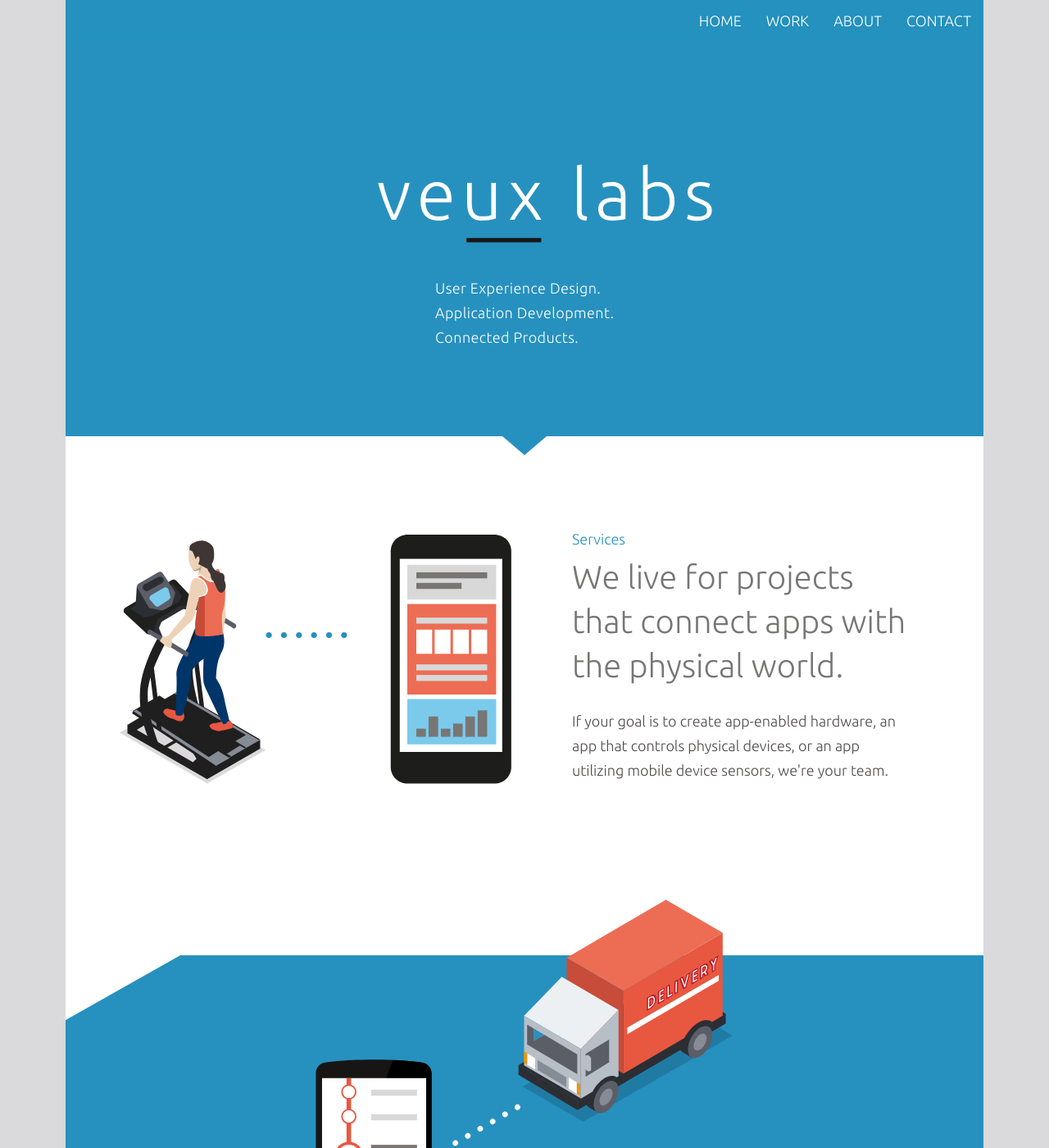
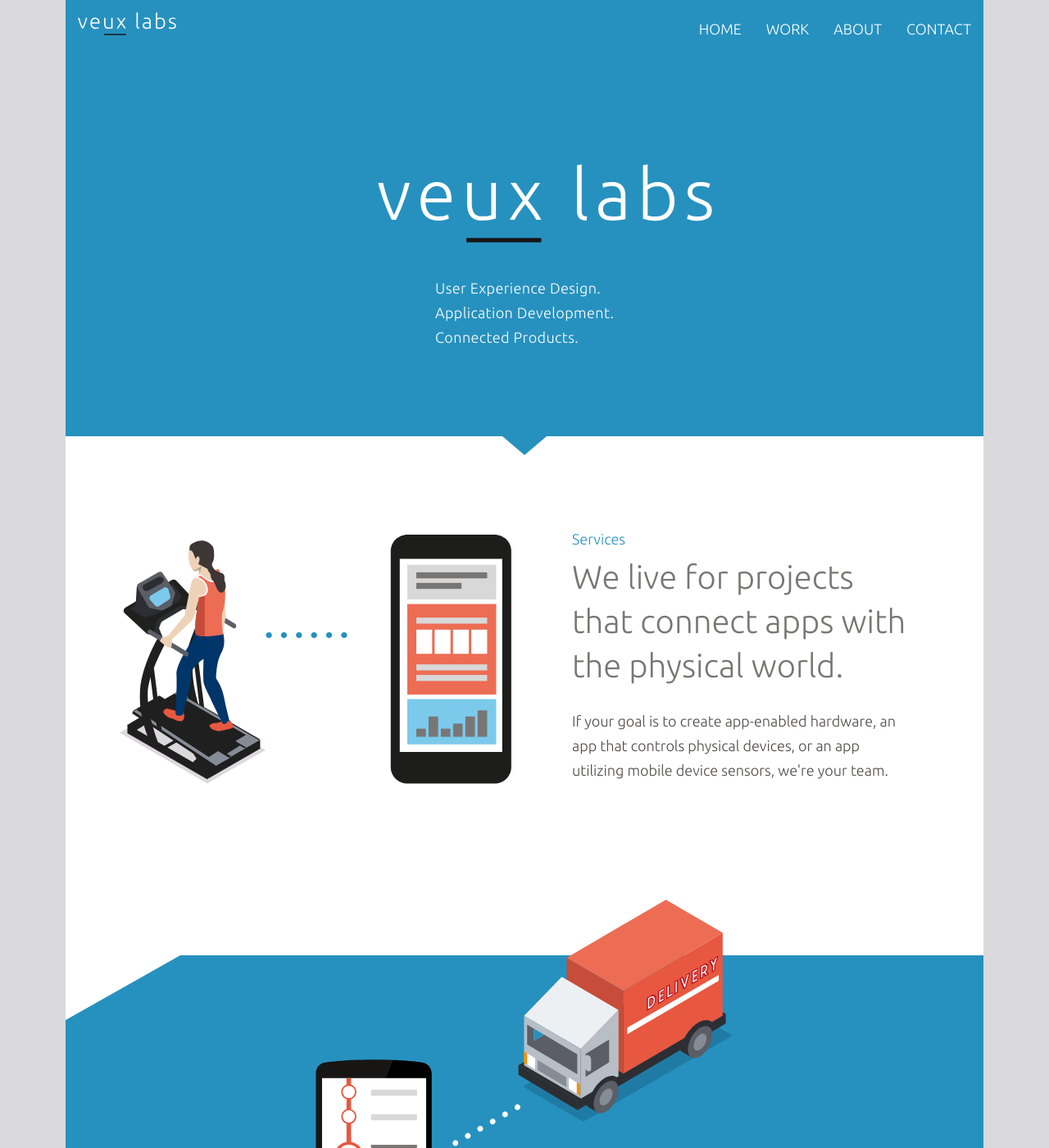
Before and after one commit to VeuxLabs/VeuxLabs.github.io, a Jekyll site: the page built from index.html, in a window 1280 px wide and 1400 px high. Shown: the whole window at 82% size. Built offline with Jekyll 4.4.1, drawn with Linux system fonts in a browser that asks for light colours; comment, search, counter and statistics services are not loaded.

Commit message:
Header Tweak
Adding logo to the header.

```diff
--- a/_includes/header.html
+++ b/_includes/header.html
@@ -9,6 +9,7 @@
                 <span class="icon-bar"></span>
                 <span class="icon-bar"></span>
             </button>
+            <img src="{{ site.github.url }}/img/veuxLabsLogo.svg" alt="veux labs logo" class="logo" />
             <!-- <a class="navbar-brand page-scroll" href="#home">{{ site.title }}</a> -->
         </div>
         <!-- Collect the nav links, forms, and other content for toggling -->
--- a/css/landing-page.css
+++ b/css/landing-page.css
@@ -44,7 +44,8 @@ h6 {
 }
 
 .navbar-default {
-    background-color: rgba(37, 145, 191, 0.8);
+   background-color: #2691bf;
+   height: 68px;
 }
 .navbar-default .navbar-brand {
     color: #ffffff;
@@ -59,7 +60,7 @@ h6 {
     border-top: 0 none;
     vertical-align: middle;
     display: none;
-    margin-top: 0;
+    margin-top: 10px;
 }
 .navbar-fixed-top .navbar-collapse.in {
     display: table-cell;
@@ -81,6 +82,18 @@ h6 {
 
 .navbar-default .navbar-nav>li>a {
     color: #ffffff;
+}
+
+.navbar-header .logo {
+    max-width: 120px;
+    position: relative;
+    top: 15px;
+}
+
+@media only screen and (max-width: 480px) {
+    .navbar-header .logo {
+        left: 55px;
+    }
 }
 
 .intro-header {
```
